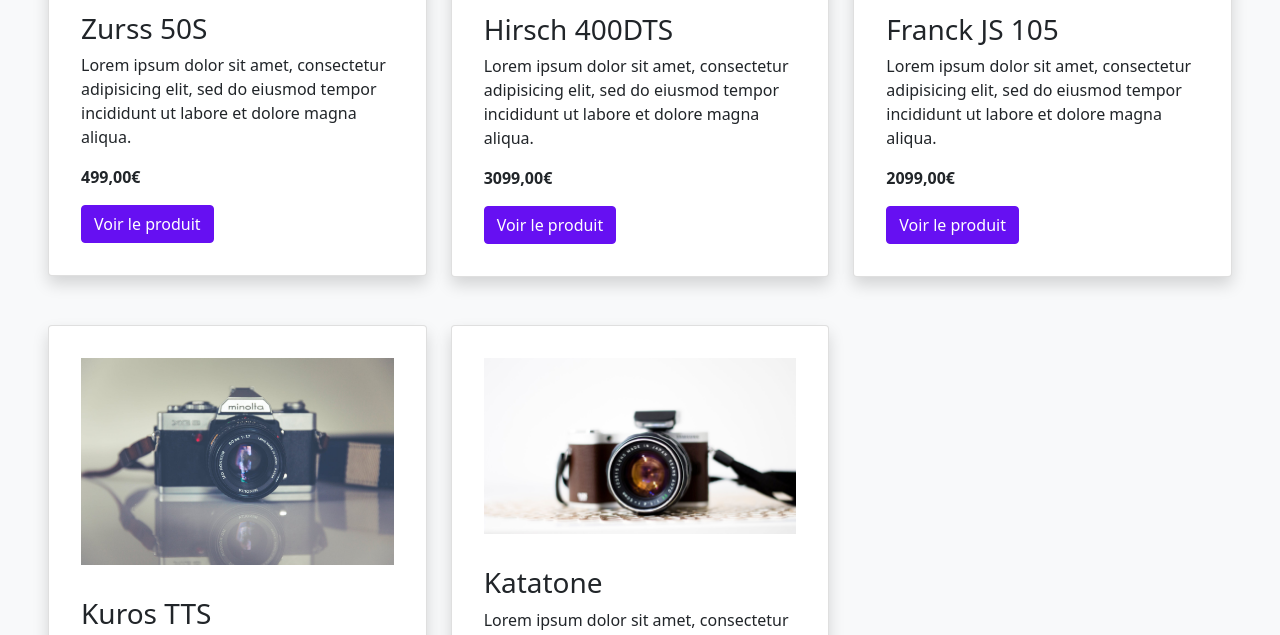
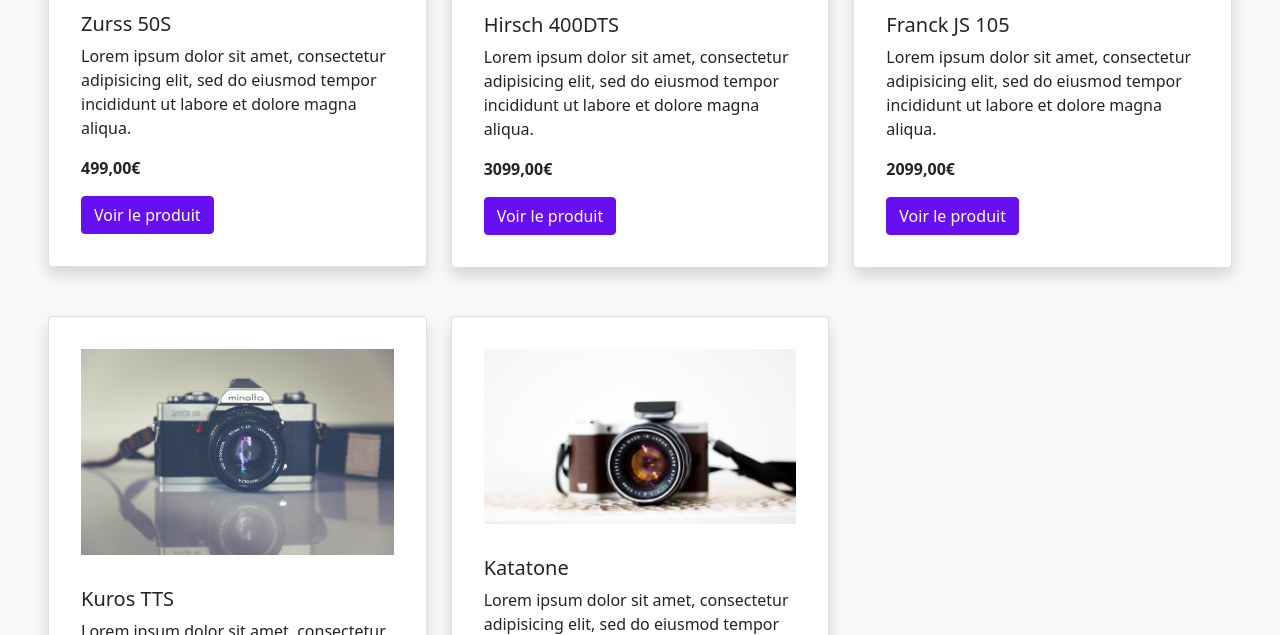
Before and after one commit to ZyrthazZ/OpenClassrooms_projet_5_Orinoco, a website: page front_end/index.html in a window 1280 px wide. Shown: the part 1476-2111 px from the top of the page. Drawn offline with nearby package versions, Linux system fonts and the light colour scheme.

Commit message:
HTML : Corrections suite à validateur W3C
Corrections mineures sur les pages index, product et basket.html pour validateur W3C.
D'autres corrections seront à prévoir suite à la dynamisation des éléments de la page avec l'API

```diff
--- a/front_end/index.html
+++ b/front_end/index.html
@@ -97,7 +97,7 @@
                         <div class="card mb-5 shadow p-3 mb-5 bg-white rounded">
                             <img class="card-img-top p-3" id="productImg" src="../back_end/images/vcam_1.jpg" alt="Modèle appareil photo Zurss 50S"/>
                             <div class="card-body">
-                                <h3 class="card-title" id="productName">Zurss 50S</h5>
+                                <h5 class="card-title" id="productName">Zurss 50S</h5>
                                 <p class="card-text" id="productDescription">Lorem ipsum dolor sit amet, consectetur adipisicing elit, sed do eiusmod tempor incididunt ut labore et dolore magna aliqua.</p>
                                 <p class="card-text" id="productPrice"><strong>499,00€</strong></p>
                                 <a class="btn btn-primary stretched-link shadow-lg-danger" href="pages/product.html" role="button">Voir le produit</a>
@@ -108,7 +108,7 @@
                         <div class="card mb-5 shadow p-3 mb-5 bg-white rounded">
                             <img class="card-img-top p-3" id="productImg" src="../back_end/images/vcam_2.jpg" alt="Modèle appareil photo Hirsch 400DTS"/>
                             <div class="card-body">
-                                <h3 class="card-title" id="productName">Hirsch 400DTS</h5>
+                                <h5 class="card-title" id="productName">Hirsch 400DTS</h5>
                                 <p class="card-text" id="productDescription">Lorem ipsum dolor sit amet, consectetur adipisicing elit, sed do eiusmod tempor incididunt ut labore et dolore magna aliqua.</p>
                                 <p class="card-text" id="productPrice"><strong>3099,00€</strong></p>
                                 <a class="btn btn-primary stretched-link shadow-lg-danger" href="pages/product.html" role="button">Voir le produit</a>
@@ -119,7 +119,7 @@
                         <div class="card mb-5 shadow p-3 mb-5 bg-white rounded">
                             <img class="card-img-top p-3" id="productImg" src="../back_end/images/vcam_3.jpg" alt="Modèle appareil photo Franck JS 105"/>
                             <div class="card-body">
-                                <h3 class="card-title" id="productName">Franck JS 105</h5>
+                                <h5 class="card-title" id="productName">Franck JS 105</h5>
                                 <p class="card-text" id="productDescription">Lorem ipsum dolor sit amet, consectetur adipisicing elit, sed do eiusmod tempor incididunt ut labore et dolore magna aliqua.</p>
                                 <p class="card-text" id="productPrice"><strong>2099,00€</strong></p>
                                 <a class="btn btn-primary stretched-link shadow-lg-danger" href="pages/product.html" role="button">Voir le produit</a>
@@ -130,7 +130,7 @@
                         <div class="card mb-5 shadow p-3 mb-5 bg-white rounded">
                             <img class="card-img-top p-3" id="productImg" src="../back_end/images/vcam_4.jpg" alt="Modèle appareil photo Kuros TTS"/>
                             <div class="card-body">
-                                <h3 class="card-title" id="productName">Kuros TTS</h5>
+                                <h5 class="card-title" id="productName">Kuros TTS</h5>
                                 <p class="card-text" id="productDescription">Lorem ipsum dolor sit amet, consectetur adipisicing elit, sed do eiusmod tempor incididunt ut labore et dolore magna aliqua.</p>
                                 <p class="card-text" id="productPrice"><strong>1599,00€</strong></p>
                                 <a class="btn btn-primary stretched-link shadow-lg-danger" href="pages/product.html" role="button">Voir le produit</a>
@@ -141,7 +141,7 @@
                         <div class="card mb-5 shadow p-3 mb-5 bg-white rounded">
                             <img class="card-img-top p-3" id="productImg" src="../back_end/images/vcam_5.jpg" alt="Modèle appareil photo Katatone"/>
                             <div class="card-body">
-                                <h3 class="card-title" id="productName">Katatone</h5>
+                                <h5 class="card-title" id="productName">Katatone</h5>
                                 <p class="card-text" id="productDescription">Lorem ipsum dolor sit amet, consectetur adipisicing elit, sed do eiusmod tempor incididunt ut labore et dolore magna aliqua.</p>
                                 <p class="card-text" id="productPrice"><strong>599,00€</strong></p>
                                 <a class="btn btn-primary stretched-link shadow-lg-danger" href="pages/product.html" role="button">Voir le produit</a>
--- a/todolist.txt
+++ b/todolist.txt
@@ -1,3 +1,3 @@
-Faire la page product, la page basket et la page confirmation
+Faire la page confirmation
 
 Faire le Javascript
```
Also changed, not shown: front_end/pages/basket.html (+2 -2 lines), front_end/pages/product.html (+3 -3 lines).
